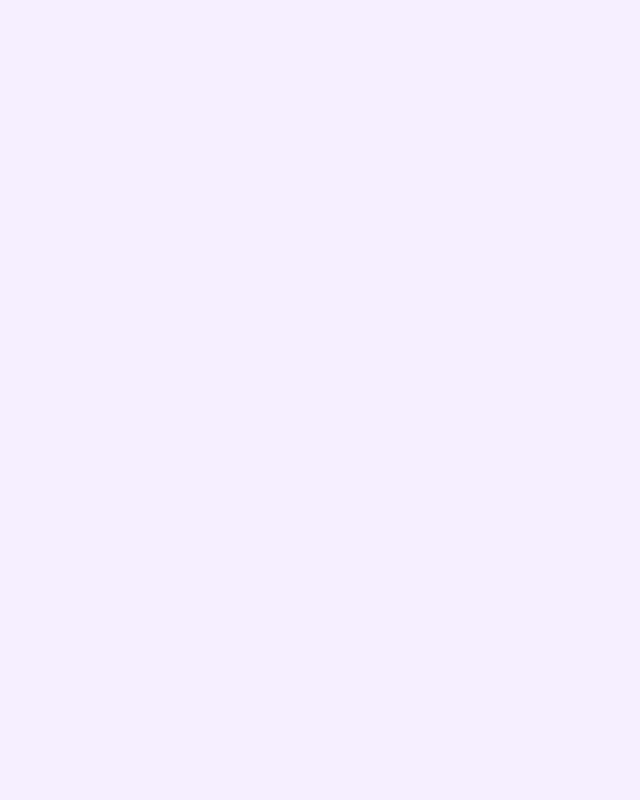
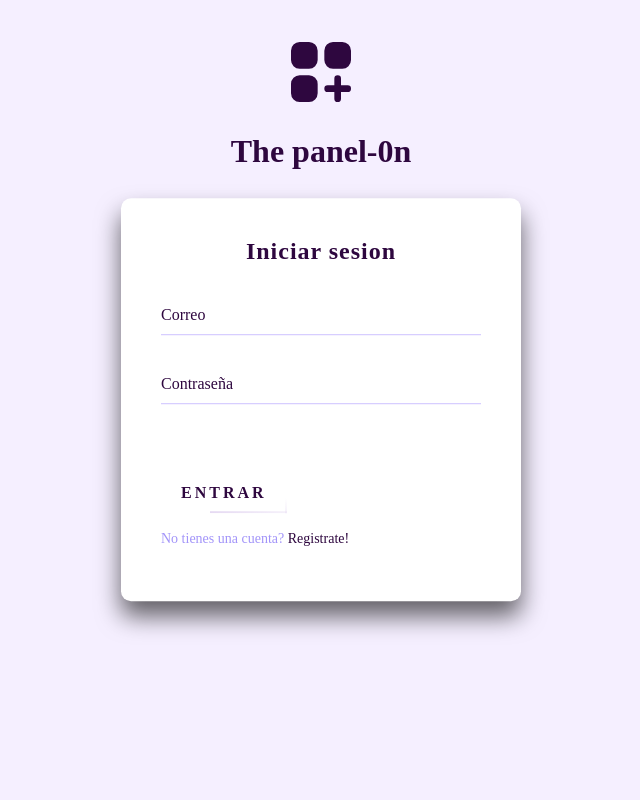
Before and after one commit to gotax24/The-panel-0n, a React (Vite) app: page /login in a window 1280 px wide. Shown: the top 800 px of the page, without its empty margins (319-959 px from the left). Built offline with nearby package versions, Linux system fonts and the light colour scheme; a web font is replaced by a local one.

Commit message:
hecho el login

```diff
--- a/package.json
+++ b/package.json
@@ -10,6 +10,7 @@
     "preview": "vite preview"
   },
   "dependencies": {
+    "axios": "^1.7.9",
     "prop-types": "^15.8.1",
     "react": "^18.3.1",
     "react-dom": "^18.3.1",
--- a/src/components/Menu.jsx
+++ b/src/components/Menu.jsx
@@ -1,10 +1,12 @@
-import { NavLink } from "react-router-dom";
+import { NavLink, useNavigate } from "react-router-dom";
 import "../css/Menu.css";
 import { useContext } from "react";
 import { ThemeContext } from "../context/ThemeContext";
 import Switch from "./SwitchTheme";
 
 const Menu = () => {
+  const navigation = useNavigate();
+
   const logOut = () => {
     navigation("/login");
   };
@@ -42,12 +44,12 @@ const Menu = () => {
               </li>
 
               <li className="list-nav-link">
-                <a href="#" onClick={logOut}>
+                <a href="#!" onClick={logOut}>
                   Cerrar sesion
                 </a>
               </li>
 
-              <Switch theme={theme} toggleTheme={toggleTheme}/>
+              <Switch theme={theme} toggleTheme={toggleTheme} />
             </ul>
           </nav>
         </div>
--- a/src/components/login.jsx
+++ b/src/components/login.jsx
@@ -1,28 +1,149 @@
 import { useContext, useState } from "react";
 import { ThemeContext } from "../context/ThemeContext";
+import { useNavigate } from "react-router-dom";
+import axios from "axios";
+import "../css/Login.css";
 
 const Login = () => {
-  const theme = useContext(ThemeContext);
-  const [user, SetUser] = useState({
+  const { theme } = useContext(ThemeContext);
+  const navigation = useNavigate();
+
+  const [user, setUser] = useState({
     email: "",
     password: "",
   });
+
+  const [loading, setLoading] = useState(false);
+  const [error, setError] = useState(false);
+
+  const signIn = (e) => {
+    e.preventDefault();
+    if (user.email === "" || user.password === "") {
+      setError("Complete los campos para avanzar");
+      setLoading(false);
+      return;
+    }
+
+    setLoading(true);
+    setError(null);
+
+    axios
+      .get("https://679ab45c747b09cdcccf88a3.mockapi.io/api/users")
+      .then((response) => {
+        const users = response.data;
+        const findUser = users.find(
+          (u) => u.email === user.email && u.password === user.password
+        );
+
+        if (findUser) {
+          setLoading(true);
+          localStorage.setItem("tokeDashboard", findUser.token);
+          navigation("/");
+        } else {
+          setLoading(false);
+          setError("No se encontro ningun usuario");
+        }
+      })
+      .catch((e) => {
+        setLoading(false);
+        console.error(e);
+        setError(e.response.data.error);
+      });
+  };
+
+  const handleInputChange = (field, value) => {
+    setUser((prevUser) => ({
+      ...prevUser,
+      [field]: value,
+    }));
+  };
 
   return (
     <>
       <div className="container-welcome">
         <img
-        className="logo-login"
-          src={theme === "dark" ? "./logo-dark.svg" : "./logo-light.svg"}
+          className="logo-login"
+          src={theme === "dark" ? "/logo-light.svg" : "/logo-dark.svg"}
           alt="Logo de la pagina"
         />
-        <h1 className="title-login">Bienvenido a The panel-0n</h1>
+        <h1 className="title-login">The panel-0n</h1>
       </div>
-   <div className="container-form">
-
-   </div>
+      <div className="login-box">
+        <p>Iniciar sesion</p>
+        <form>
+          <div className="user-box">
+            <input
+              type="email"
+              autoComplete="on"
+              required
+              onChange={(e) => handleInputChange("email", e.target.value)}
+            />
+            <label>Correo</label>
+          </div>
+          <div className="user-box">
+            <input
+              className="input-login"
+              type="password"
+              autoComplete="on"
+              required
+              onChange={(e) => handleInputChange("password", e.target.value)}
+            />
+            <label>Contraseña</label>
+          </div>
+          <a onClick={signIn} href="#">
+            <span></span>
+            <span></span>
+            <span></span>
+            <span></span>
+            {loading ? "Entrando..." : "Entrar"}
+          </a>
+        </form>
+        <p>
+          No tienes una cuenta?{" "}
+          <a href="" className="a2">
+            Registrate!
+          </a>
+        </p>
+        {error && (
+          <span className="error-login">Ocurrio un error: {error}</span>
+        )}
+      </div>
     </>
   );
 };
 
 export default Login;
+
+/**<!-- From Uiverse.io by glisovic01 -->
+<div className="login-box">
+  <p>Login</p>
+  <form>
+    <div className="user-box">
+       <input
+                type="email"
+                autoComplete="on"
+                required
+                onChange={(e) => handleInputChange("email", e.target.value)}
+              />
+      <label>Correo</label>
+    </div>
+    <div className="user-box">
+       <input
+                className="input-login"
+                type="password"
+                autoComplete="on"
+                required
+                onChange={(e) => handleInputChange("password", e.target.value)}
+              />
+      <label>Contraseña</label>
+    </div>
+    <a onClick={signIn} href="#">
+      <span></span>
+      <span></span>
+      <span></span>
+      <span></span>
+      {loading ? "Entrando..." : "Entrar"}
+    </a>
+  </form>
+  <p>No tienes una cuenta? <a href="" className="a2">Registrate!</a></p>
+</div> */
--- /dev/null
+++ b/src/css/Login.css
@@ -0,0 +1,246 @@
+/* ===== Contenedor Principal ===== */
+.container-welcome {
+  display: flex;
+  flex-direction: column;
+  align-items: center;
+  justify-content: center;
+  padding: 2rem;
+  text-align: center;
+}
+
+/* ===== Logo y Nombre ===== */
+.logo-title-container {
+  display: flex;
+  align-items: center;
+  justify-content: center;
+  gap: 1rem; /* Espacio entre el logo y el título */
+}
+
+.logo-login {
+  width: 80px;
+  height: auto;
+}
+
+.title-login {
+  font-size: 2rem;
+  font-weight: bold;
+  color: var(--text-color);
+}
+
+/* ===== Mensaje de Bienvenida ===== */
+.sub-title-login {
+  font-size: 1.2rem;
+  opacity: 0.8;
+  margin-top: 0.5rem;
+  color: var(--text-color);
+}
+
+/* ===== Contenedor del Login Box ===== */
+.container-login-box {
+  display: flex;
+  justify-content: center;
+  align-items: center;
+  height: 50vh;
+}
+
+/* ===== Ajustes Responsivos ===== */
+@media (max-width: 768px) {
+  .logo-title-container {
+    flex-direction: column;
+  }
+
+  .container-login-box {
+    height: auto;
+    padding-top: 2rem;
+  }
+}
+
+/* From Uiverse.io by glisovic01 */
+.login-box {
+  position: absolute;
+  top: 50%;
+  left: 50%;
+  width: 400px;
+  padding: 40px;
+  margin: 20px auto;
+  transform: translate(-50%, -55%);
+  background: var(--card-bg);
+  box-sizing: border-box;
+  box-shadow: 0 15px 25px rgba(0, 0, 0, 0.6);
+  border-radius: 10px;
+}
+
+.login-box p:first-child {
+  margin: 0 0 30px;
+  padding: 0;
+  color: var(--text-color);
+  text-align: center;
+  font-size: 1.5rem;
+  font-weight: bold;
+  letter-spacing: 1px;
+}
+
+.login-box .user-box {
+  position: relative;
+}
+
+.login-box .user-box input {
+  width: 100%;
+  padding: 10px 0;
+  font-size: 16px;
+  color: var(--text-color);
+  margin-bottom: 30px;
+  border: none;
+  border-bottom: 1px solid var(--secondary-color);
+  outline: none;
+  background: transparent;
+}
+
+.login-box .user-box label {
+  position: absolute;
+  top: 0;
+  left: 0;
+  padding: 10px 0;
+  font-size: 16px;
+  color: var(--text-color);
+  pointer-events: none;
+  transition: 0.5s;
+}
+
+.login-box .user-box input:focus ~ label,
+.login-box .user-box input:valid ~ label {
+  top: -20px;
+  left: 0;
+  color: var(--text-color);
+  font-size: 12px;
+}
+
+.login-box form a {
+  position: relative;
+  display: inline-block;
+  padding: 10px 20px;
+  font-weight: bold;
+  color: var(--text-color);
+  font-size: 16px;
+  text-decoration: none;
+  text-transform: uppercase;
+  overflow: hidden;
+  transition: 0.5s;
+  margin-top: 40px;
+  letter-spacing: 3px;
+}
+
+.login-box a:hover {
+  background: var(--accent-color);
+  color: var(--text-color);
+  border-radius: 5px;
+}
+
+.login-box a span {
+  position: absolute;
+  display: block;
+}
+
+.login-box a span:nth-child(1) {
+  top: 0;
+  left: -100%;
+  width: 100%;
+  height: 2px;
+  background: linear-gradient(90deg, transparent, var(--accent-color));
+  animation: btn-anim1 1.5s linear infinite;
+}
+
+@keyframes btn-anim1 {
+  0% {
+    left: -100%;
+  }
+
+  50%,
+  100% {
+    left: 100%;
+  }
+}
+
+.login-box a span:nth-child(2) {
+  top: -100%;
+  right: 0;
+  width: 2px;
+  height: 100%;
+  background: linear-gradient(180deg, transparent, var(--accent-color));
+  animation: btn-anim2 1.5s linear infinite;
+  animation-delay: 0.375s;
+}
+
+@keyframes btn-anim2 {
+  0% {
+    top: -100%;
+  }
+
+  50%,
+  100% {
+    top: 100%;
+  }
+}
+
+.login-box a span:nth-child(3) {
+  bottom: 0;
+  right: -100%;
+  width: 100%;
+  height: 2px;
+  background: linear-gradient(270deg, transparent, var(--accent-color));
+  animation: btn-anim3 1.5s linear infinite;
+  animation-delay: 0.75s;
+}
+
+@keyframes btn-anim3 {
+  0% {
+    right: -100%;
+  }
+
+  50%,
+  100% {
+    right: 100%;
+  }
+}
+
+.login-box a span:nth-child(4) {
+  bottom: -100%;
+  left: 0;
+  width: 2px;
+  height: 100%;
+  background: linear-gradient(360deg, transparent, var(--accent-color));
+  animation: btn-anim4 1.5s linear infinite;
+  animation-delay: 1.125s;
+}
+
+@keyframes btn-anim4 {
+  0% {
+    bottom: -100%;
+  }
+
+  50%,
+  100% {
+    bottom: 100%;
+  }
+}
+
+.login-box p:last-child {
+  color: var(--primary-color);
+  font-size: 14px;
+}
+
+.login-box a.a2 {
+  color: var(--text-color);
+  text-decoration: none;
+}
+
+.login-box a.a2:hover {
+  background: transparent;
+  color: var(--accent-color);
+  border-radius: 5px;
+}
+
+.error-login {
+  color: red;
+  font-size: 16px;
+}
```
Also changed, not shown: 1 other file (tests, documents, lock files or other folders).
